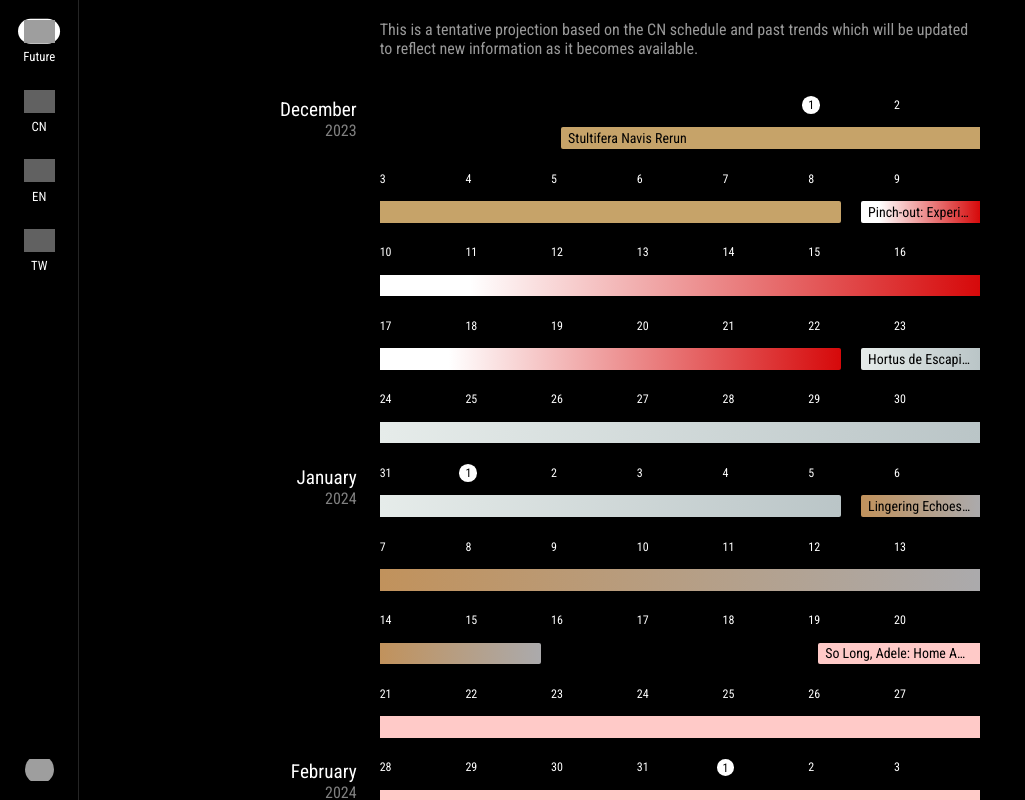
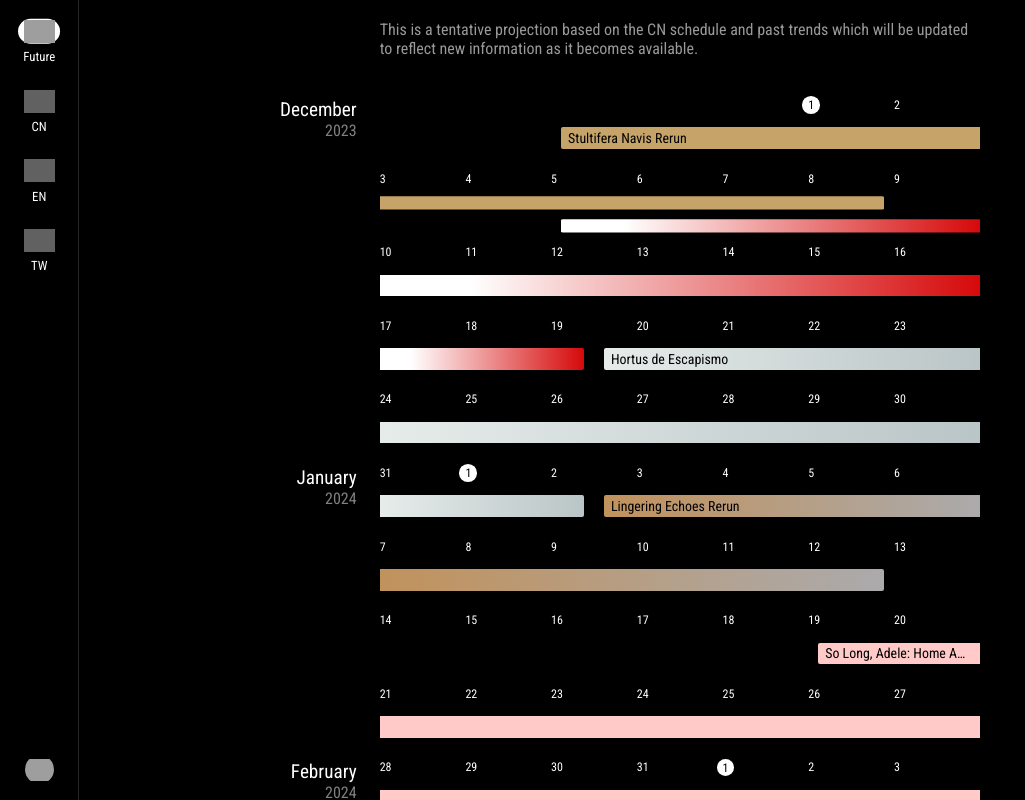
Before and after one commit to jaywyeee/arknights-calendar, a Svelte app: page / in a window 1280 px wide. Shown: the whole page, without its empty margins (0-1025 px from the left). Built offline with nearby package versions, Linux system fonts and the light colour scheme; grey boxes are pictures that could not be loaded; a web font is replaced by a local one.

Commit message:
Update all schedules

```diff
--- a/src/data/events.json
+++ b/src/data/events.json
@@ -2,11 +2,11 @@
 	"future": {
 		"2023": [
 			{ "start": [11, 28], "duration": 10, "event": "sn", "rerun": true },
-			{ "start": [12,  8], "duration": 14, "event": "poeo" },
-			{ "start": [12, 22], "duration": 14, "event": "hde" }
+			{ "start": [12,  5], "duration": 14, "event": "peo" },
+			{ "start": [12, 19], "duration": 14, "event": "hde" }
 		],
 		"2024": [
-			{ "start": [ 1,  5], "duration": 10, "event": "le", "rerun": true },
+			{ "start": [ 1,  2], "duration": 10, "event": "le", "rerun": true },
 			{ "start": [ 1, 19], "duration": 21, "event": "slahafh" },
 			{ "start": [ 2,  9], "duration":  7, "event": "ssved" },
 			{ "start": [ 2, 16], "duration": 10, "event": "dv", "rerun": true },
@@ -16,7 +16,8 @@
 			{ "start": [ 4, 11], "duration": 14, "event": "dos" },
 			{ "start": [ 5,  9], "duration": 10, "event": "is", "rerun": true },
 			{ "start": [ 5, 23], "duration": 21, "event": "zih" },
-			{ "start": [ 6, 13], "duration": 14, "event": "ccb1" }
+			{ "start": [ 6, 13], "duration": 14, "event": "ccb1" },
+			{ "start": [ 6, 27], "duration": 14, "event": "trtls" }
 		]
 	},
 	"cn": {
@@ -106,7 +107,7 @@
 			{ "start": [ 3, 21], "duration": 14, "event": "cc12" },
 			{ "start": [ 4, 20], "duration": 10, "event": "sn", "rerun": true },
 			{ "start": [ 5,  1], "duration": 21, "event": "l" },
-			{ "start": [ 5, 22], "duration": 14, "event": "poeo" },
+			{ "start": [ 5, 22], "duration": 14, "event": "peo" },
 			{ "start": [ 6,  8], "duration": 14, "event": "hde" },
 			{ "start": [ 6, 20], "duration": 10, "event": "le", "rerun": true },
 			{ "start": [ 7,  6], "duration":  7, "event": "ssved" },
@@ -118,7 +119,8 @@
 			{ "start": [ 9, 27], "duration": 14, "event": "dos" },
 			{ "start": [10, 22], "duration": 10, "event": "is", "rerun": true },
 			{ "start": [11,  1], "duration": 21, "event": "zih" },
-			{ "start": [11, 21], "duration": 14, "event": "ccb1" }
+			{ "start": [11, 21], "duration": 14, "event": "ccb1" },
+			{ "start": [12,  5], "duration": 14, "event": "trtls" }
 		]
 	},
 	"en": {
@@ -205,7 +207,8 @@
 			{ "start": [ 9, 21], "duration": 10, "event": "ga", "rerun": true },
 			{ "start": [10,  1], "duration": 14, "event": "cc12" },
 			{ "start": [11,  7], "duration": 21, "event": "l" },
-			{ "start": [11, 28], "duration": 10, "event": "sn", "rerun": true }
+			{ "start": [11, 28], "duration": 10, "event": "sn", "rerun": true },
+			{ "start": [12,  5], "duration": 14, "event": "peo" }
 		]
 	},
 	"tw": {
@@ -285,7 +288,8 @@
 			{ "start": [10, 19], "duration": 14, "event": "wtfc" },
 			{ "start": [11,  2], "duration": 10, "event": "itw", "rerun": true },
 			{ "start": [11, 14], "duration":  7, "event": "tfn2" },
-			{ "start": [11, 21], "duration": 14, "event": "wvwwnb" }
+			{ "start": [11, 21], "duration": 14, "event": "wvwwnb" },
+			{ "start": [12, 12], "duration": 14, "event": "afttf" }
 		]
 	}
 }
--- a/src/data/names.json
+++ b/src/data/names.json
@@ -49,7 +49,7 @@
 	"oi":      "Operational Intelligence",
 	"ood":     "Operation Originium Dust",
 	"pl":      "Preluding Lights",
-	"poeo":    "Pinch-out: Experimental Operation",
+	"peo":     "Pinch-out Experimental Operation",
 	"ps":      "Pinus Sylvestris",
 	"ra1":     "Reclamation Algorithm: Fire Within the Sand",
 	"rb":      "Rewinding Breeze",
@@ -62,6 +62,7 @@
 	"tfn2":    "Trials for Navigator #2",
 	"tfn3":    "Trials for Navigator #3",
 	"tow":     "Twilight of Wolumonde",
+	"trtls":   "The Rides to Lake Silberneherze",
 	"ut":      "Under Tides",
 	"v":       "Vigilo",
 	"wir":     "Who Is Real",
--- a/src/styles/_colors.scss
+++ b/src/styles/_colors.scss
@@ -52,7 +52,7 @@ $colors: (
 	"oi":      (#E7D255),
 	"ood":     (#ECAF28 20%, #CE782F),
 	"pl":      (#FF8853 20%, #D8D6CF),
-	"poeo":    (#FFFFFF 15%, #D6090A),
+	"peo":     (#FFFFFF 15%, #D6090A),
 	"ps":      (#F08A89, #C43130),
 	"ra1":     (#C9D660),
 	"rb":      (#FF7C4A, #FA9F38),
@@ -65,6 +65,7 @@ $colors: (
 	"tfn2":    (#FFB703),
 	"tfn3":    (#FFB703),
 	"tow":     (#D7BF60 20%, #606266),
+	"trtls":   (#C2BFBD 25%, #235053),
 	"ut":      (#559889, #737977),
 	"v":       (#D6D7D9, #3B4B33),
 	"wir":     (#7FB2A5 30%, #BFD9BF),
```
